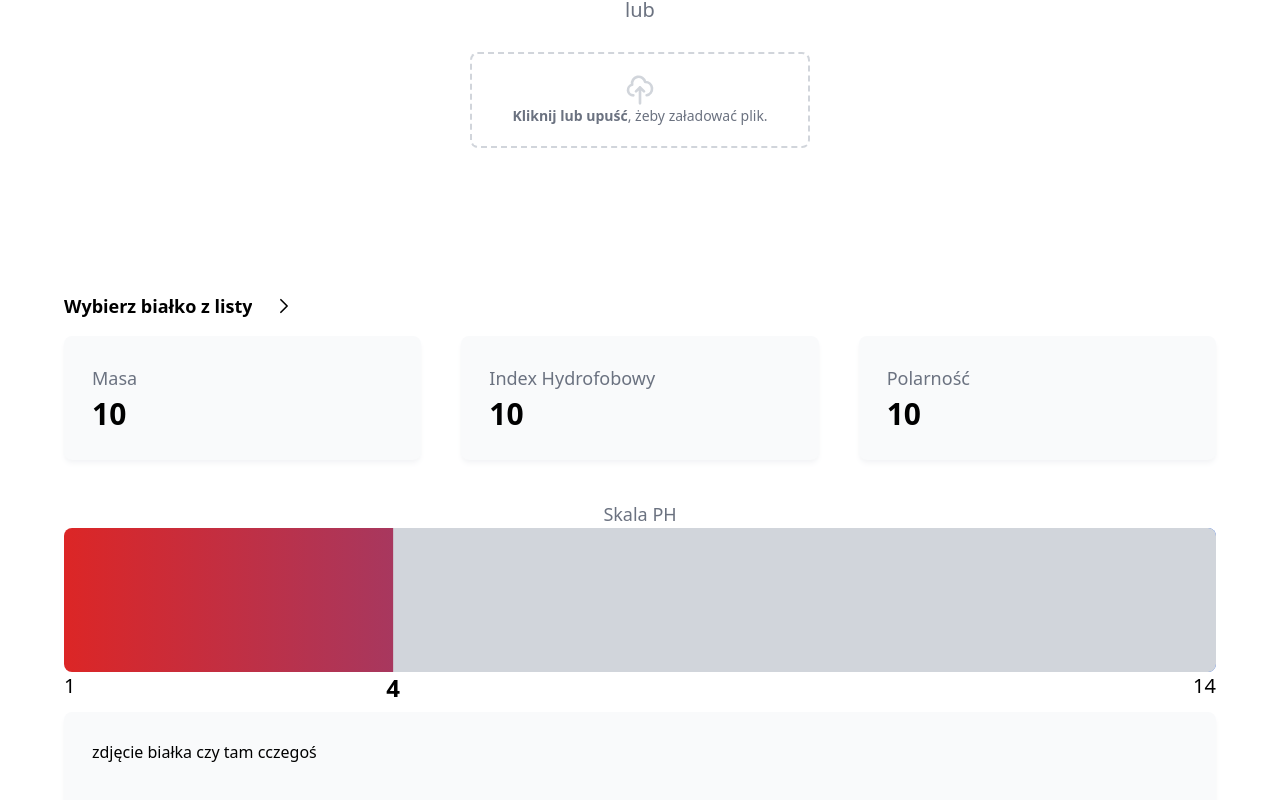
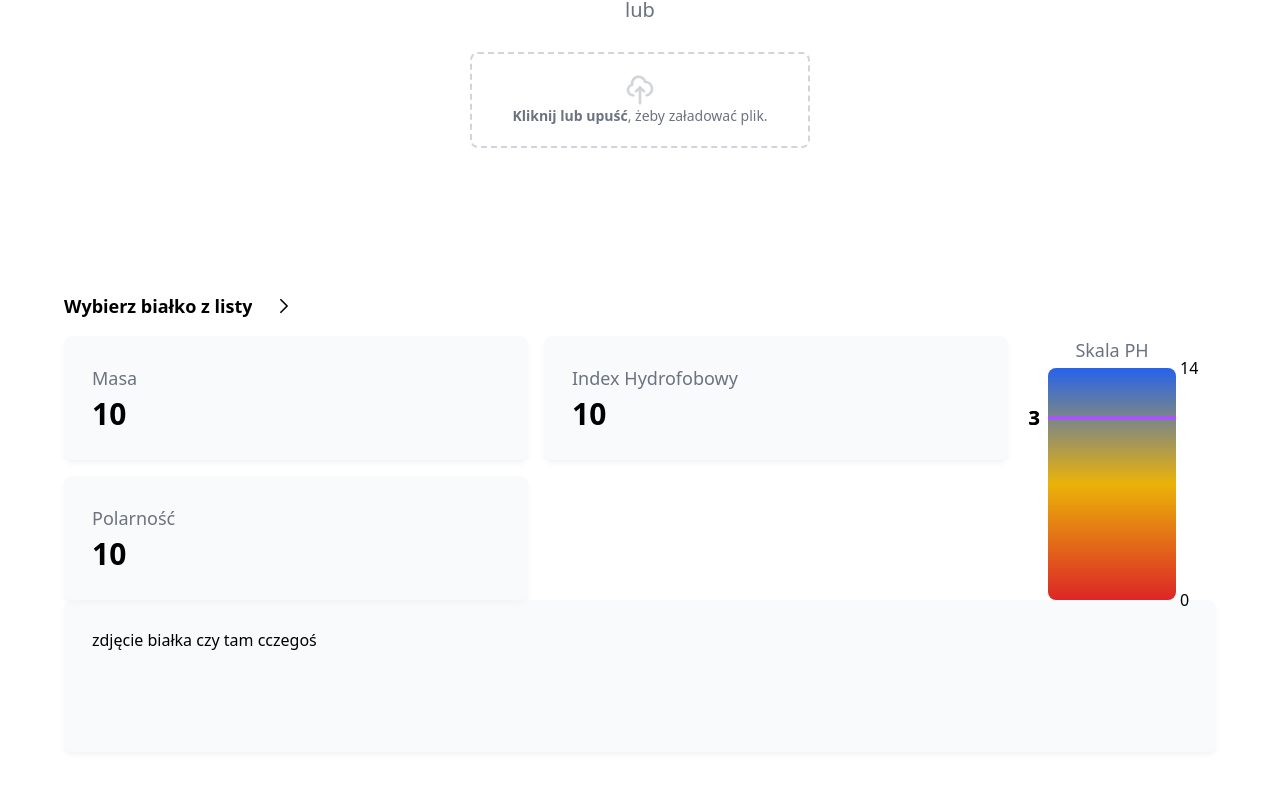
Before and after one commit to bog2n/science-cup, a Next.js app in the folder frontend/: page / in a window 1280 px wide. Shown: the part 500-1300 px from the top of the page. Built offline with nearby package versions, Linux system fonts and the light colour scheme.

Commit message:
Add PH Chart

```diff
--- a/frontend/components/PHChart.tsx
+++ b/frontend/components/PHChart.tsx
@@ -1,34 +1,61 @@
 import React from "react";
 
 interface IProps {
-  fill?: number; // 0-14
+  ph?: number; // 0-14
+  index?: number; // 0-14
 }
 
-export default function PHChart({ fill = 3 }: IProps) {
-  const fillPercentage = fill / 14;
+export default function PHChart({ ph = 3, index = 3 }: IProps) {
+  // TODO dont display lines when no protein is selected
+  const roundedPh = Math.round(ph * 100) / 100;
+  const roundedIndex = Math.round(index * 100) / 100;
+  const phPosition = (ph / 14) * 100; // in percentage
+  const indexPosition = (index / 14) * 100; // in percentage
+
+  console.log(ph, roundedPh);
+  console.log(index, roundedIndex);
   return (
     // Chart
-    <div className="relative">
+    <div className="flex flex-col h-full justify-center gap-1 mx-10">
       {/* Heading */}
       <h2 className="text-gray-500 text-lg text-center">Skala PH</h2>
 
-      {/* Fill container */}
-      <div className="relative w-full h-36 bg-gradient-to-r from-red-600 to-blue-600 rounded-lg overflow-x-hidden">
-        {/* Filled */}
+      {/* Scale & numbers wrapper */}
+      <div className="relative w-full h-full">
+        {/* Fill */}
+        <div className="relative w-32 h-full bg-gradient-to-t from-red-600 via-yellow-500 to-blue-600 rounded-lg">
+          {/* TODO dwie krechy */}
+          {/* PH line */}
           <div
-          style={{ transform: `scaleX(${1 - fillPercentage})` }}
-          className={`absolute h-full w-full bg-gray-300 transform origin-right  transition-all duration-[1500ms]`}
+            style={{ top: `${phPosition}%` }}
+            className="w-full h-1 bg-green-500 left-0 absolute transform -translate-y-1/2 transition-all duration-700"
+          ></div>
+          {/* Index line */}
+          <div
+            style={{ top: `${indexPosition}%` }}
+            className="w-full h-1 bg-purple-500 left-0 absolute transform -translate-y-1/2 transition-all duration-1000"
           ></div>
         </div>
         {/* PH scale 'numbers' */}
-      <span className="text-xl absolute top-full left-0">1</span>
+        <span className="text-md absolute top-0  transform -translate-y-1/2 left-full ml-1">
+          14
+        </span>
         <span
-        style={{ left: `${fillPercentage * 100}%` }}
-        className="text-2xl font-bold absolute top-full  transform -translate-x-1/2 transition-all duration-[1500ms]"
+          style={{ top: `${phPosition}%` }}
+          className="text-xl font-bold right-full mr-2 absolute transform -translate-y-1/2 transition-all duration-700"
         >
-        {fill}
+          {roundedPh}
         </span>
-      <span className="text-xl absolute top-full right-0">14</span>
+        <span
+          style={{ top: `${indexPosition}%` }}
+          className="text-xl font-bold right-full mr-2 absolute transform -translate-y-1/2 transition-all duration-1000"
+        >
+          {roundedIndex}
+        </span>
+        <span className="text-md absolute bottom-0 transform translate-y-1/2 left-full ml-1">
+          0
+        </span>
+      </div>
     </div>
   );
 }
--- a/frontend/pages/index.tsx
+++ b/frontend/pages/index.tsx
@@ -28,6 +28,7 @@ interface IProteinsData {
 export default function Home() {
   //* States
   // TODO handle state when no protein is selected
+  // TODO highlight selected protein in the list
   // Each protein data.
   const [proteinsData, setProteinsData] = useState<null | IProteinsData>(null);
   const [currentProtein, setCurrentProtein] = useState<null | IProtein>(null);
@@ -150,16 +151,17 @@ export default function Home() {
               })}
           </ul>
         </div>
+        <div className="flex ">
           {/* Data */}
-        <div className="grid grid-cols-3 gap-10">
+          <div className="grid grid-cols-2 grid-rows-2 gap-4 flex-grow">
             <DataCard title="Masa" data="10" />
             <DataCard title="Index Hydrofobowy" data="10" />
             <DataCard title="Polarność" data="10" />
           </div>
           {/* PH chart */}
-        {/* TODO dwie krechy... */}
-        <div className="my-10">
-          <PHChart fill={4} />
+          <div className="">
+            <PHChart ph={currentProtein?.ph} index={currentProtein?.isopoint} />
+          </div>
         </div>
         {/* Schema */}
         <div>
```
Lines whose indentation alone changed are shown as unchanged.
